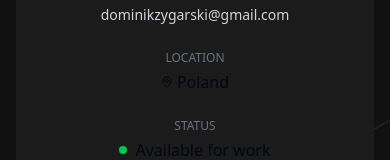
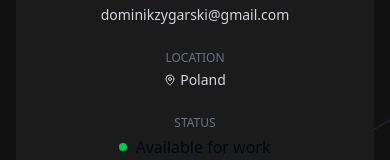
Before and after one commit to ogzyzy/portfolio, a Next.js app: page / in a window 390 px wide. Shown: the part 634-794 px from the top of the page. Built offline with nearby package versions, Linux system fonts and the light colour scheme.

Commit message:
fix(ui): responsive layout for profile section (desktop) - attempt #10

```diff
--- a/src/app/page.tsx
+++ b/src/app/page.tsx
@@ -153,8 +153,10 @@ export default function Portfolio() {
                 </div>
                 <div>
                   <p className="text-xs text-gray-500 uppercase mb-1">LOCATION</p>
-                  <p className="flex items-center justify-center md:justify-start">
-                    <MapPin className="h-3 w-3 mr-1" /> Poland
+                  <p className="text-sm text-gray-300 text-center md:text-left">
+                    <span className="inline-flex items-center">
+                      <MapPin className="h-3 w-3 mr-1" /> Poland
+                    </span>
                   </p>
                 </div>
                 <div>
```
